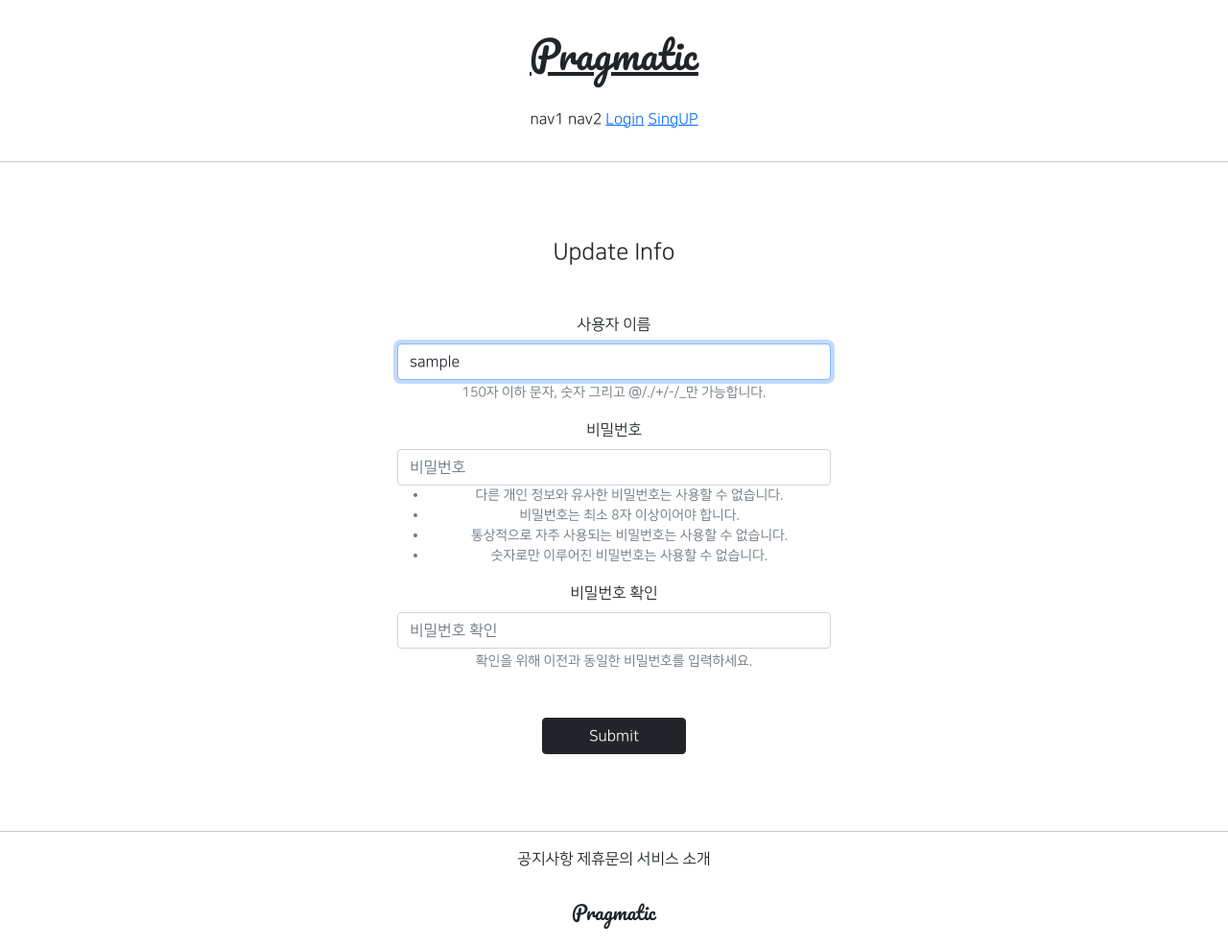
After one commit to lugia574/gis_2ban_1, a Django app: page /account/update/1 in a window 1280 px wide. The commit adds this page. Shown: the whole page at 96% size. Run offline with Django 3.2, Linux system fonts and the light colour scheme; tables that the repository leaves empty hold one stand-in row (values such as "Sample post"); parts of the project's set-up code (start-up, migrations or seed data) failed here and were passed over; some libraries are stand-ins or nearby versions.

Commit message:
2021/07/19 - 1 update

```diff
--- a/accountapp/templates/accountapp/detail.html
+++ b/accountapp/templates/accountapp/detail.html
@@ -9,6 +9,10 @@
         <div>
             {{ target_user.date_joined }}
         </div>
+
+        <div>
+            <a href="{% url 'accountapp:update' pk=target_user.pk %}">Update Info</a>
+        </div>
     </div>
 
 {% endblock %}
--- /dev/null
+++ b/accountapp/templates/accountapp/update.html
@@ -0,0 +1,27 @@
+{% extends 'base.html' %}
+{% load bootstrap4 %}
+
+{% block content %}
+
+    <div class="text-center mw-500 m-auto">
+        <div class="m-5">
+            <h4>Update Info</h4>
+        </div>
+        <div>
+            <form action="{% url 'accountapp:update' pk=target_user.pk%}" method="post">
+                {# target_user.pk >> 타겟의 비밀번호#}
+                {% csrf_token %}
+                {# csrf_token 이걸 넣어야 폼이 정상적으로 작동됨#}
+                {% bootstrap_form form %}
+{#                부트스트랩 적용#}
+{#                {{ form }}#}
+{#                이럼 인풋태그가 알아서 된데#}
+                <div class="m-5">
+                    <input type="submit" class="btn btn-dark rounded=pill px-5">
+                </div>
+
+            </form>
+        </div>
+    </div>
+
+{% endblock %}
--- a/accountapp/urls.py
+++ b/accountapp/urls.py
@@ -1,7 +1,7 @@
 from django.contrib.auth.views import LoginView, LogoutView
 from django.urls import path
 
-from accountapp.views import hello_world, AccountCreateView, AccountDetailView
+from accountapp.views import hello_world, AccountCreateView, AccountDetailView, AccountUpdateView
 
 app_name = 'accountapp'
 
@@ -12,6 +12,7 @@ urlpatterns = [
     path('login/', LoginView.as_view(template_name='accountapp/login.html'), name='login'),
     path('logout/',LogoutView.as_view(), name='logout'),
     path('create/',AccountCreateView.as_view(), name='create'),
-    path('detail/<int:pk>', AccountDetailView.as_view(), name='detail')
+    path('detail/<int:pk>', AccountDetailView.as_view(), name='detail'),
+    path('update/<int:pk>',AccountUpdateView.as_view(),name='update'),
 
 ]
--- a/accountapp/views.py
+++ b/accountapp/views.py
@@ -5,7 +5,7 @@ from django.shortcuts import render
 from django.urls import reverse, reverse_lazy
 
 # Create your views here.
-from django.views.generic import CreateView, DetailView
+from django.views.generic import CreateView, DetailView, UpdateView
 
 from accountapp.models import HelloWorld
 
@@ -41,3 +41,10 @@ class AccountDetailView(DetailView):
     model = User
     context_object_name = 'target_user'
     template_name = 'accountapp/detail.html'
+
+class AccountUpdateView(UpdateView):
+    model = User
+    form_class = UserCreationForm
+    context_object_name = 'target_user'
+    success_url = reverse_lazy('accountapp:hello_world')
+    template_name = 'accountapp/update.html'
--- a/templates/header.html
+++ b/templates/header.html
@@ -1,7 +1,7 @@
     <div style="text-align: center;" >
-        <div class="pragmatic_header_logo" >
+        <div class="pragmatic_header_logo " >
 {# margin: 2rem 0; >> 상하는 2rem 좌우 는 0           #}
-            <h1>Pragmatic</h1>
+            <a href="http://127.0.0.1:8000/account/hello_world/" class="text-dark"><h1>Pragmatic</h1></a>
         </div>
         <div class="pragmatic_header_btn">
             <span>nav1</span>
@@ -9,7 +9,6 @@
 
 
             {% if not user.is_authenticated %}
-{#                유저가 로그인 해 있지 않다면#}
 
             <span>
                 <a href="{% url 'accountapp:login' %}">
```
